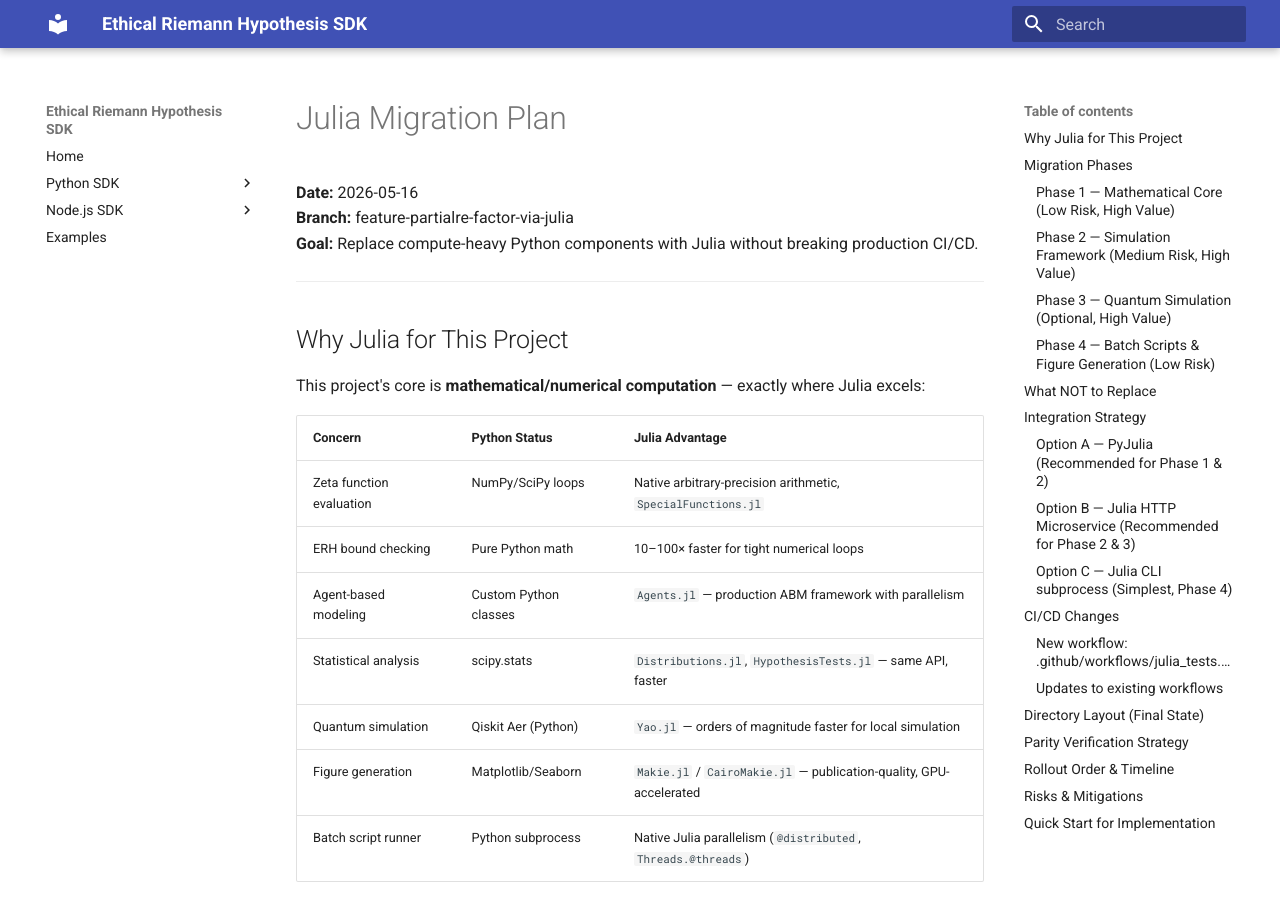
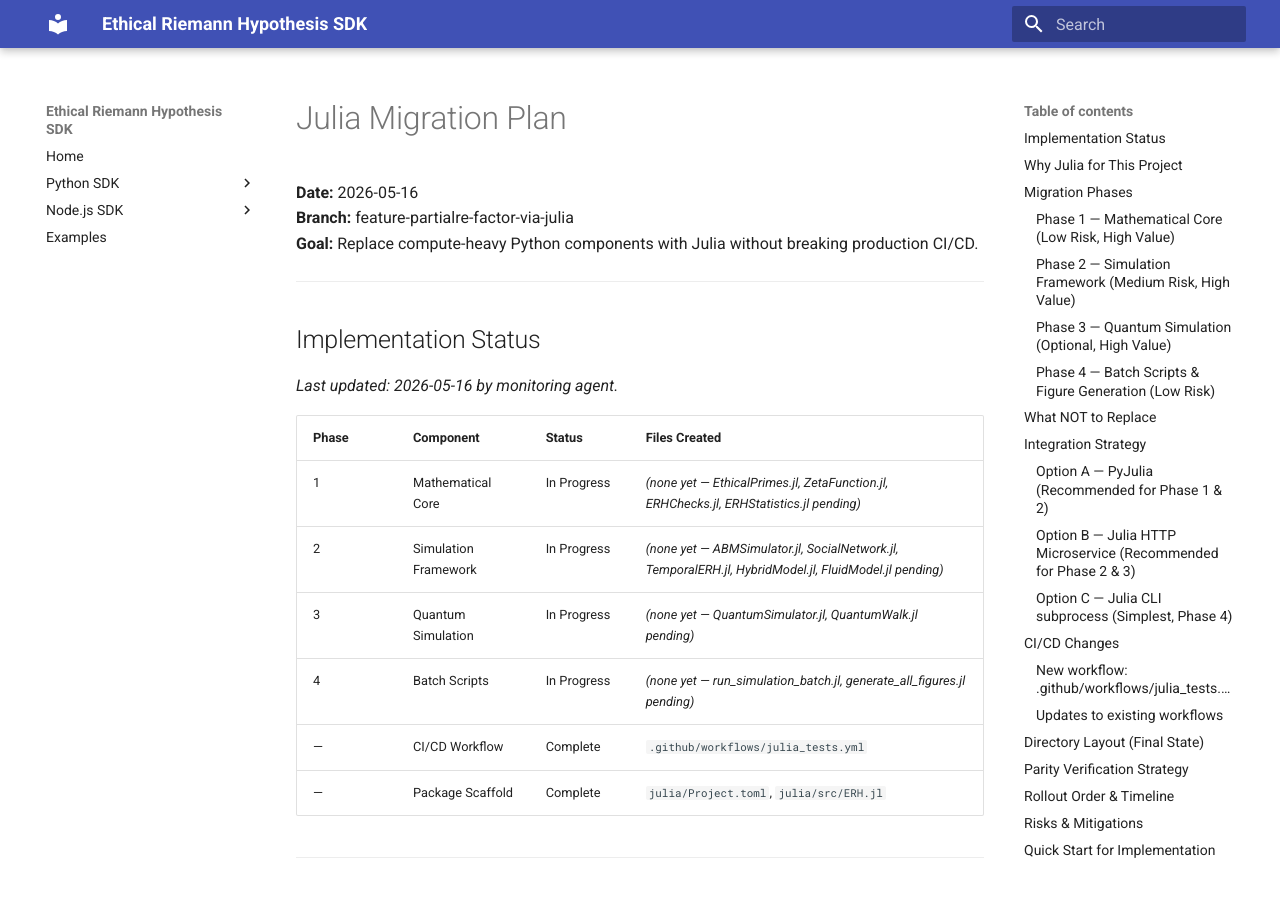
Before and after one commit to dennislee928/Ethic-Latex, an MkDocs documentation site: the page built from docs/plans/2026-05-16-julia-migration-plan.md, in a window 1280 px wide and 900 px high. Built offline with MkDocs 1.6.1 and Material for MkDocs 9.7.7, drawn with Linux system fonts in a browser that asks for light colours.

Commit message:
Update 2026-05-16-julia-migration-plan.md

```diff
--- a/docs/plans/2026-05-16-julia-migration-plan.md
+++ b/docs/plans/2026-05-16-julia-migration-plan.md
@@ -3,6 +3,21 @@
 **Date:** 2026-05-16
 **Branch:** feature-partialre-factor-via-julia
 **Goal:** Replace compute-heavy Python components with Julia without breaking production CI/CD.
+
+---
+
+## Implementation Status
+
+*Last updated: 2026-05-16 by monitoring agent.*
+
+| Phase | Component | Status | Files Created |
+|---|---|---|---|
+| 1 | Mathematical Core | In Progress | *(none yet — EthicalPrimes.jl, ZetaFunction.jl, ERHChecks.jl, ERHStatistics.jl pending)* |
+| 2 | Simulation Framework | In Progress | *(none yet — ABMSimulator.jl, SocialNetwork.jl, TemporalERH.jl, HybridModel.jl, FluidModel.jl pending)* |
+| 3 | Quantum Simulation | In Progress | *(none yet — QuantumSimulator.jl, QuantumWalk.jl pending)* |
+| 4 | Batch Scripts | In Progress | *(none yet — run_simulation_batch.jl, generate_all_figures.jl pending)* |
+| — | CI/CD Workflow | Complete | `.github/workflows/julia_tests.yml` |
+| — | Package Scaffold | Complete | `julia/Project.toml`, `julia/src/ERH.jl` |
 
 ---
 
```
